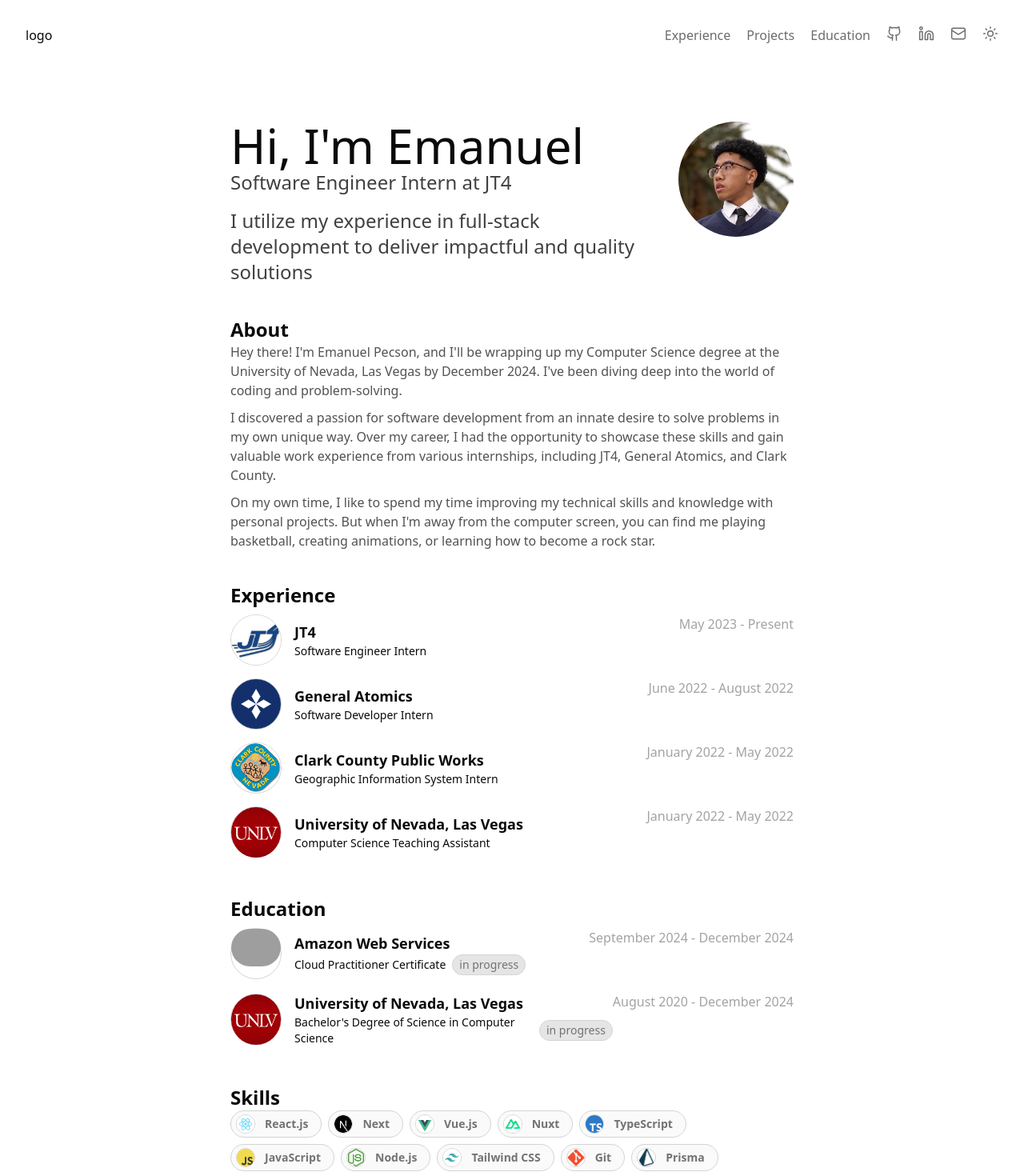
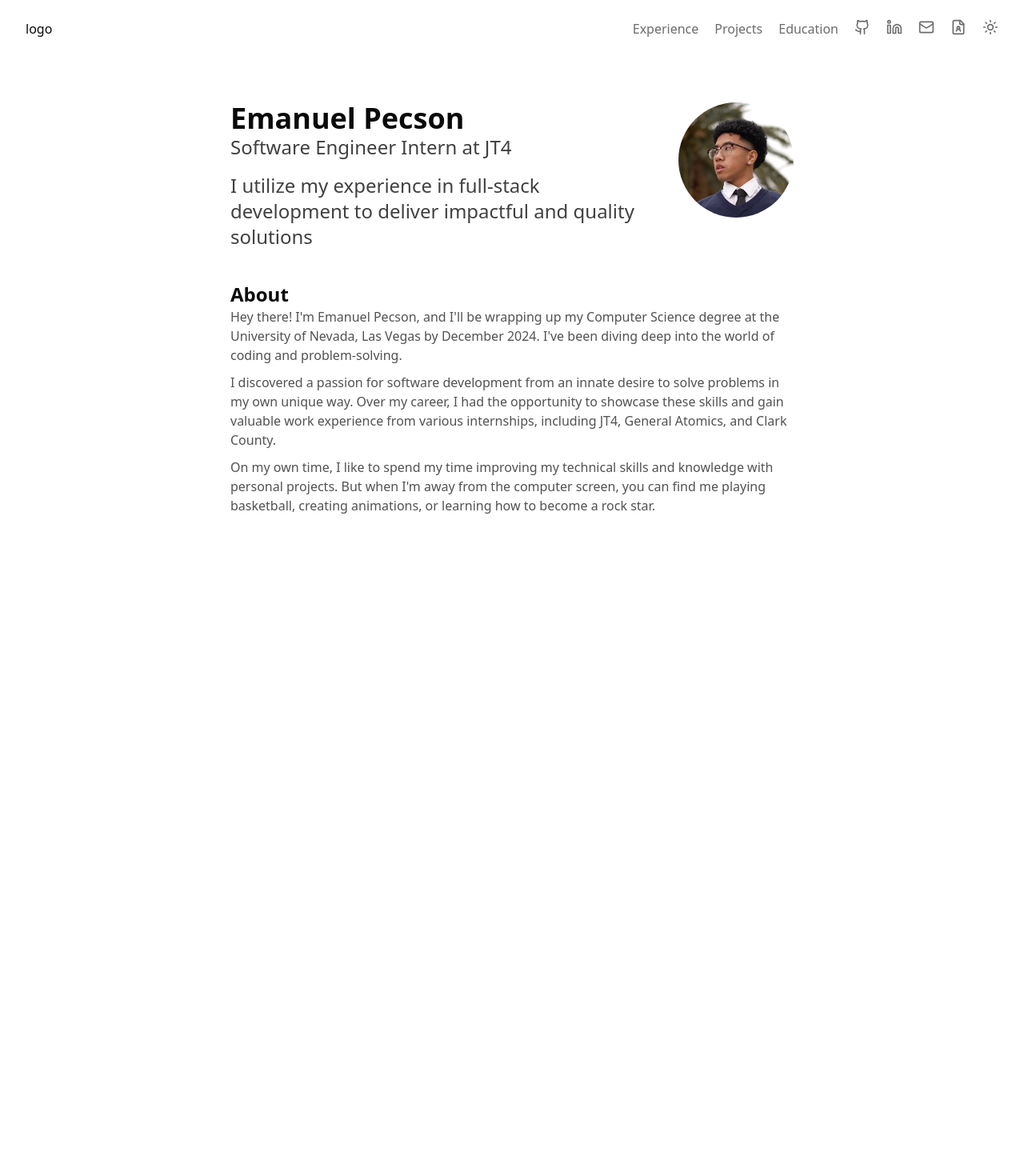
Before and after one commit to emanpecson/portfolio, a Next.js app: page / in a window 1280 px wide. Shown: the top 1470 px of the page at 80% size. After the commit the page ends 800 px from the top, so only its background shows below. Built offline with nearby package versions, Linux system fonts and the light colour scheme; grey boxes are pictures that could not be loaded.

Commit message:
refactor: :recycle: make header static + update lucide

```diff
--- a/package.json
+++ b/package.json
@@ -23,7 +23,7 @@
     "eslint": "8.49.0",
     "eslint-config-next": "13.4.19",
     "framer-motion": "^11.3.30",
-    "lucide-react": "^0.436.0",
+    "lucide-react": "^0.468.0",
     "next": "^14.0.4",
     "next-themes": "^0.3.0",
     "postcss": "8.4.29",
--- a/src/app/layout.tsx
+++ b/src/app/layout.tsx
@@ -22,7 +22,7 @@ export default function RootLayout({ children }: { children: React.ReactNode })
       <body className={cn('min-h-screen bg-background font-sans antialiased', fontSans.variable)}>
         <ThemeProvider attribute="class" defaultTheme="system" enableSystem disableTransitionOnChange>
           <Header />
-          <div>{children}</div>
+          <div className="pt-8">{children}</div>
         </ThemeProvider>
       </body>
     </html>
--- a/src/app/page.tsx
+++ b/src/app/page.tsx
@@ -1,9 +1,9 @@
 import About from '@/components/section/About';
-import Education from '@/components/section/Education';
-import Experience from '@/components/section/Experience';
+// import Education from '@/components/section/Education';
+// import Experience from '@/components/section/Experience';
 import Intro from '@/components/section/Intro';
-import Projects from '@/components/section/Projects';
-import Skills from '@/components/section/Skills';
+// import Projects from '@/components/section/Projects';
+// import Skills from '@/components/section/Skills';
 
 export default function Home() {
   return (
@@ -11,10 +11,10 @@ export default function Home() {
       <div className="max-w-[44rem] w-full space-y-10">
         <Intro />
         <About />
-        <Experience />
-        <Education />
-        <Skills />
-        <Projects />
+        {/* <Experience /> */}
+        {/* <Education /> */}
+        {/* <Skills /> */}
+        {/* <Projects /> */}
       </div>
     </div>
   );
--- a/src/components/Header.tsx
+++ b/src/components/Header.tsx
@@ -1,7 +1,7 @@
 'use client';
 
 import { routes } from '@/data/routes';
-import { GithubIcon, LinkedinIcon, MailIcon, MoonIcon, SunIcon } from 'lucide-react';
+import { FileUserIcon, GithubIcon, LinkedinIcon, MailIcon, MoonIcon, SunIcon } from 'lucide-react';
 import Link from 'next/link';
 import IconButton from './button/IconButton';
 import { useTheme } from 'next-themes';
@@ -11,7 +11,7 @@ export default function Header() {
   const { setTheme, resolvedTheme } = useTheme();
 
   return (
-    <div className="w-full flex justify-between mx-auto pt-8 px-8">
+    <div className="w-full flex justify-between mx-auto py-6 px-8 fixed bg-opacity-40 backdrop-blur-xl">
       <Link href="/">logo</Link>
       <div className="flex space-x-5">
         {routes.map((route, i) => (
@@ -33,6 +33,7 @@ export default function Header() {
         <IconLinkButton icon={GithubIcon} href="https://github.com/emanpecson/portfolio" />
         <IconLinkButton icon={LinkedinIcon} href="https://www.linkedin.com/in/emanuel-pecson" />
         <IconLinkButton icon={MailIcon} href="mailto:emanpecson@gmail.com" />
+        <IconButton icon={FileUserIcon} onClick={() => {}} />
         <IconButton
           icon={resolvedTheme === 'dark' ? MoonIcon : SunIcon}
           onClick={() => setTheme(resolvedTheme === 'dark' ? 'light' : 'dark')}
--- a/src/components/button/IconButton.tsx
+++ b/src/components/button/IconButton.tsx
@@ -11,7 +11,7 @@ export default function IconButton(props: IconButtonProps) {
       className="opacity-60 hover:opacity-100 transition-opacity duration-150 w-fit h-fit"
       onClick={props.onClick}
     >
-      <props.icon size={20} strokeWidth={1.75} />
+      <props.icon size={20} />
     </button>
   );
 }
--- a/src/components/button/IconLinkButton.tsx
+++ b/src/components/button/IconLinkButton.tsx
@@ -9,7 +9,7 @@ interface IconLinkButtonProps {
 export default function IconLinkButton(props: IconLinkButtonProps) {
   return (
     <Link className="opacity-60 hover:opacity-100 transition-opacity duration-150" href={props.href}>
-      <props.icon size={20} strokeWidth={1.75} />
+      <props.icon size={20} />
     </Link>
   );
 }
--- a/src/components/section/Intro.tsx
+++ b/src/components/section/Intro.tsx
@@ -6,7 +6,7 @@ export default function Intro() {
     <div className="flex sm:space-x-8 space-x-4 justify-between">
       <div className="font-medium space-y-4">
         <div>
-          <h1 className="sm:text-6xl text-3xl">{greeting}</h1>
+          <h1 className="sm:text-4xl text-3xl font-extrabold">Emanuel Pecson</h1>
           <p className="sm:text-2xl text-xl dark:text-neutral-400 text-neutral-700">{position}</p>
         </div>
         <p className="sm:text-2xl text-xl dark:text-neutral-400 text-neutral-700">{mission}</p>
--- a/src/data/intro.ts
+++ b/src/data/intro.ts
@@ -1,4 +1,3 @@
-export const name = 'Emanuel Pecson';
 export const greeting = "Hi, I'm Emanuel";
 export const position = 'Software Engineer Intern at JT4';
 export const mission = 'I utilize my experience in full-stack development to deliver impactful and quality solutions';
```
Also changed, not shown: 1 other file (tests, documents, lock files or other folders).
